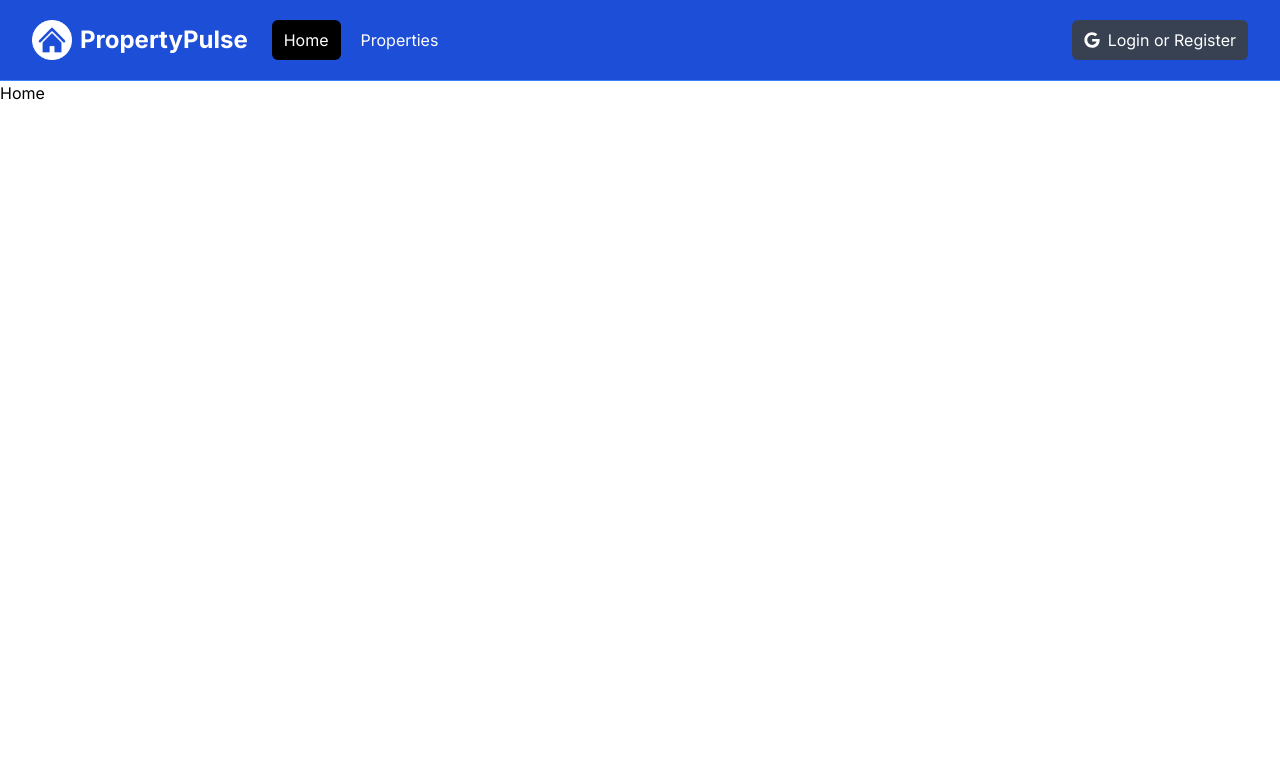
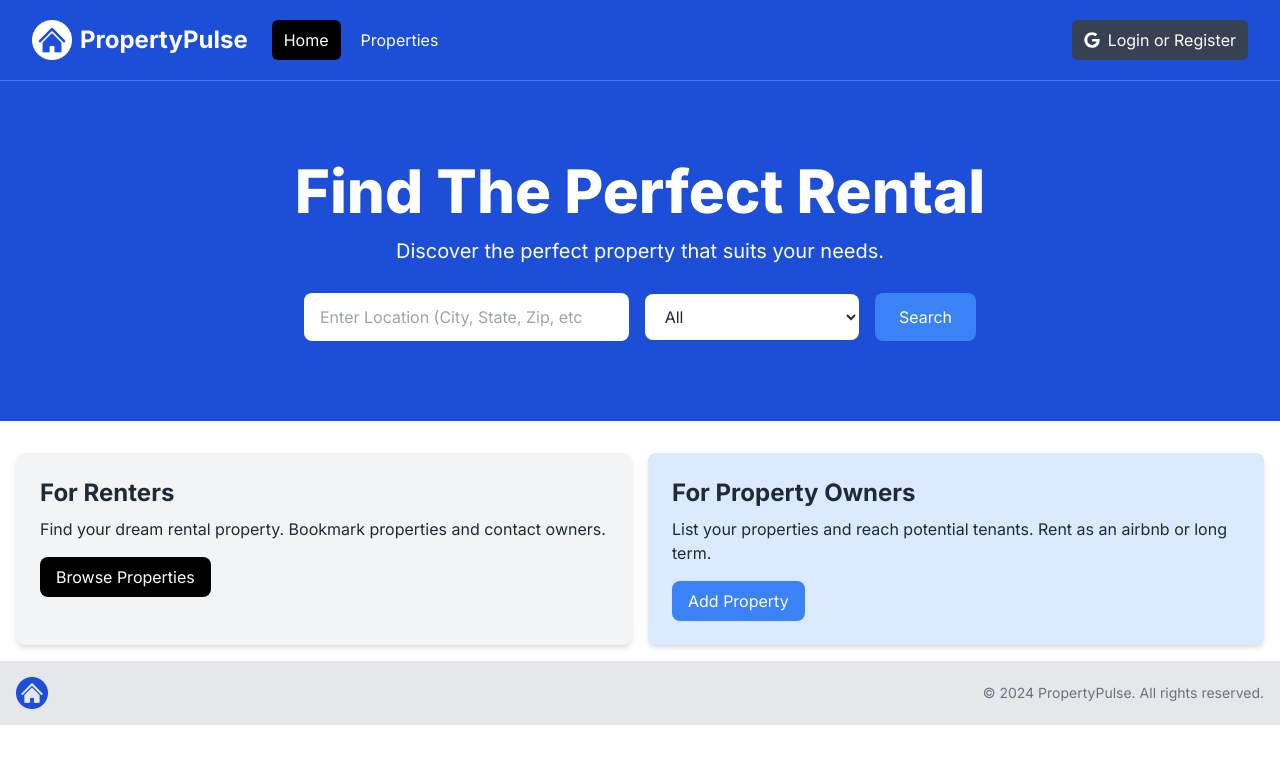
Before and after one commit to alexeyBogatyrevFrontend/nextjs-property-pulse, a Next.js app: page / in a window 1280 px wide. Shown: the top 764 px of the page. Built offline with nearby package versions, Linux system fonts and the light colour scheme.

Commit message:
add hero, infoBoxes, infoBox, footer components

```diff
--- a/app/layout.tsx
+++ b/app/layout.tsx
@@ -2,6 +2,7 @@
 import { Inter } from 'next/font/google'
 import '@/assets/css/globals.css'
 import Navbar from '@/components/Navbar'
+import Footer from '@/components/Footer'
 
 const inter = Inter({ subsets: ['latin'] })
 
@@ -20,6 +21,7 @@
 			<body className={inter.className}>
 				<Navbar />
 				<main>{children}</main>
+				<Footer />
 			</body>
 		</html>
 	)
--- a/app/page.tsx
+++ b/app/page.tsx
@@ -1,10 +1,13 @@
+import Hero from '@/components/Hero'
+import InfoBoxes from '@/components/InfoBoxes'
 import React from 'react'
 
 const Home = () => {
 	return (
-		<div>
-			<h1>Home</h1>
-		</div>
+		<>
+			<Hero />
+			<InfoBoxes />
+		</>
 	)
 }
 
--- /dev/null
+++ b/components/Footer.tsx
@@ -0,0 +1,24 @@
+import React from 'react'
+import logo from '@/assets/images/logo.png'
+import Image from 'next/image'
+
+const Footer = () => {
+	const currentYear = new Date().getFullYear()
+
+	return (
+		<footer className='bg-gray-200 py-4 mt-auto'>
+			<div className='container mx-auto flex flex-col md:flex-row items-center justify-between px-4'>
+				<div className='mb-4 md:mb-0'>
+					<Image src={logo} alt='logo' className='h-8 w-auto' />
+				</div>
+				<div>
+					<p className='text-sm text-gray-500 mt-2 md:mt-0'>
+						&copy; {currentYear} PropertyPulse. All rights reserved.
+					</p>
+				</div>
+			</div>
+		</footer>
+	)
+}
+
+export default Footer
--- /dev/null
+++ b/components/Hero.tsx
@@ -0,0 +1,58 @@
+import React from 'react'
+
+const Hero = () => {
+	return (
+		<section className='bg-blue-700 py-20 mb-4'>
+			<div className='max-w-7xl mx-auto px-4 sm:px-6 lg:px-8 flex flex-col items-center'>
+				<div className='text-center'>
+					<h1 className='text-4xl font-extrabold text-white sm:text-5xl md:text-6xl'>
+						Find The Perfect Rental
+					</h1>
+					<p className='my-4 text-xl text-white'>
+						Discover the perfect property that suits your needs.
+					</p>
+				</div>
+				<form className='mt-3 mx-auto max-w-2xl w-full flex flex-col md:flex-row items-center'>
+					<div className='w-full md:w-3/5 md:pr-2 mb-4 md:mb-0'>
+						<label htmlFor='location' className='sr-only'>
+							Location
+						</label>
+						<input
+							type='text'
+							id='location'
+							placeholder='Enter Location (City, State, Zip, etc'
+							className='w-full px-4 py-3 rounded-lg bg-white text-gray-800 focus:outline-none focus:ring focus:ring-blue-500'
+						/>
+					</div>
+					<div className='w-full md:w-2/5 md:pl-2'>
+						<label htmlFor='property-type' className='sr-only'>
+							Property Type
+						</label>
+						<select
+							id='property-type'
+							className='w-full px-4 py-3 rounded-lg bg-white text-gray-800 focus:outline-none focus:ring focus:ring-blue-500'
+						>
+							<option value='All'>All</option>
+							<option value='Apartment'>Apartment</option>
+							<option value='Studio'>Studio</option>
+							<option value='Condo'>Condo</option>
+							<option value='House'>House</option>
+							<option value='Cabin Or Cottage'>Cabin or Cottage</option>
+							<option value='Loft'>Loft</option>
+							<option value='Room'>Room</option>
+							<option value='Other'>Other</option>
+						</select>
+					</div>
+					<button
+						type='submit'
+						className='md:ml-4 mt-4 md:mt-0 w-full md:w-auto px-6 py-3 rounded-lg bg-blue-500 text-white hover:bg-blue-600 focus:outline-none focus:ring focus:ring-blue-500'
+					>
+						Search
+					</button>
+				</form>
+			</div>
+		</section>
+	)
+}
+
+export default Hero
--- /dev/null
+++ b/components/InfoBox.tsx
@@ -0,0 +1,36 @@
+import React, { ChildContextProvider, FC } from 'react'
+
+type InfoBoxType = {
+	heading: string
+	backgroundColor?: string
+	textColor?: string
+	buttonInfo: {
+		link: string
+		backgroundColor: string
+		text: string
+	}
+	children: any
+}
+
+const InfoBox: FC<InfoBoxType> = ({
+	heading,
+	backgroundColor = 'bg-gray-100',
+	textColor = 'text-gray-800',
+	buttonInfo,
+	children,
+}) => {
+	return (
+		<div className={`${backgroundColor} p-6 rounded-lg shadow-md`}>
+			<h2 className={`${textColor} text-2xl font-bold`}>{heading}</h2>
+			<p className={`${textColor} mt-2 mb-4`}>{children}</p>
+			<a
+				href={buttonInfo.link}
+				className={`inline-block ${buttonInfo.backgroundColor} text-white rounded-lg px-4 py-2 hover:opacity-80`}
+			>
+				{buttonInfo.text}
+			</a>
+		</div>
+	)
+}
+
+export default InfoBox
--- /dev/null
+++ b/components/InfoBoxes.tsx
@@ -0,0 +1,39 @@
+import React from 'react'
+import InfoBox from './InfoBox'
+
+const InfoBoxes = () => {
+	return (
+		<section>
+			<div className='container-xl lg:container m-auto'>
+				<div className='grid grid-cols-1 md:grid-cols-2 gap-4 p-4 rounded-lg'>
+					<InfoBox
+						heading='For Renters'
+						backgroundColor='bg-gray-100'
+						buttonInfo={{
+							link: '/properties',
+							backgroundColor: 'bg-black',
+							text: 'Browse Properties',
+						}}
+					>
+						Find your dream rental property. Bookmark properties and contact
+						owners.
+					</InfoBox>
+					<InfoBox
+						heading='For Property Owners'
+						backgroundColor='bg-blue-100'
+						buttonInfo={{
+							link: '/properties/add',
+							backgroundColor: 'bg-blue-500',
+							text: 'Add Property',
+						}}
+					>
+						List your properties and reach potential tenants. Rent as an airbnb
+						or long term.
+					</InfoBox>
+				</div>
+			</div>
+		</section>
+	)
+}
+
+export default InfoBoxes
```
